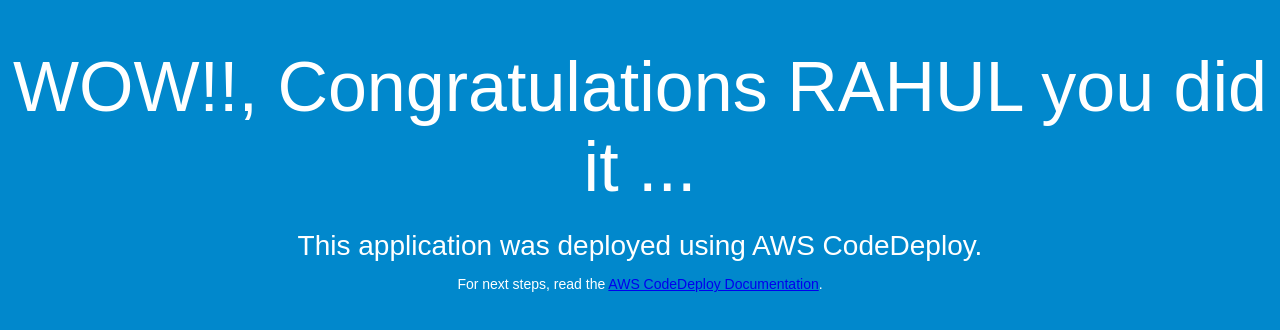
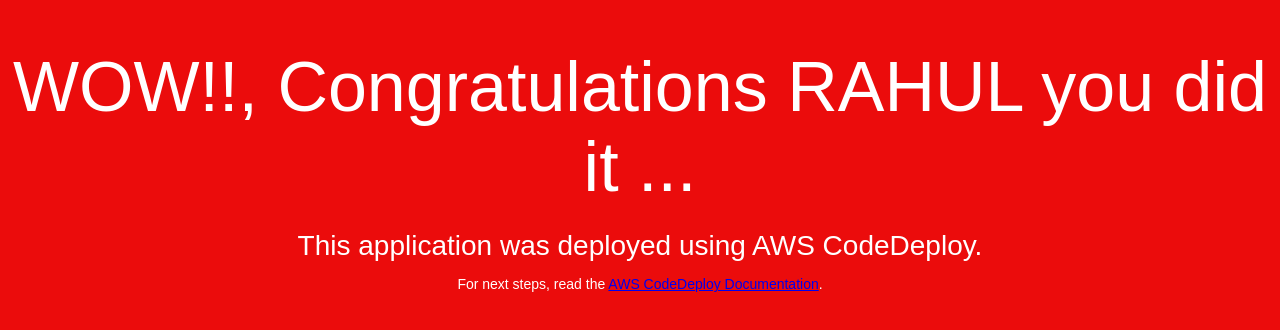
Before and after one commit to rahul0284/demorepo, a plain HTML site: page index.html in a window 1280 px wide. Drawn offline with Linux system fonts and the light colour scheme.

Commit message:
colour change

```diff
--- a/index.html
+++ b/index.html
@@ -6,7 +6,7 @@
   <style>
     body {
       color: #ffffff;
-      background-color: #0188cc;
+      background-color: #eb0c0c;
       font-family: Arial, sans-serif;
       font-size: 14px;
     }
```
